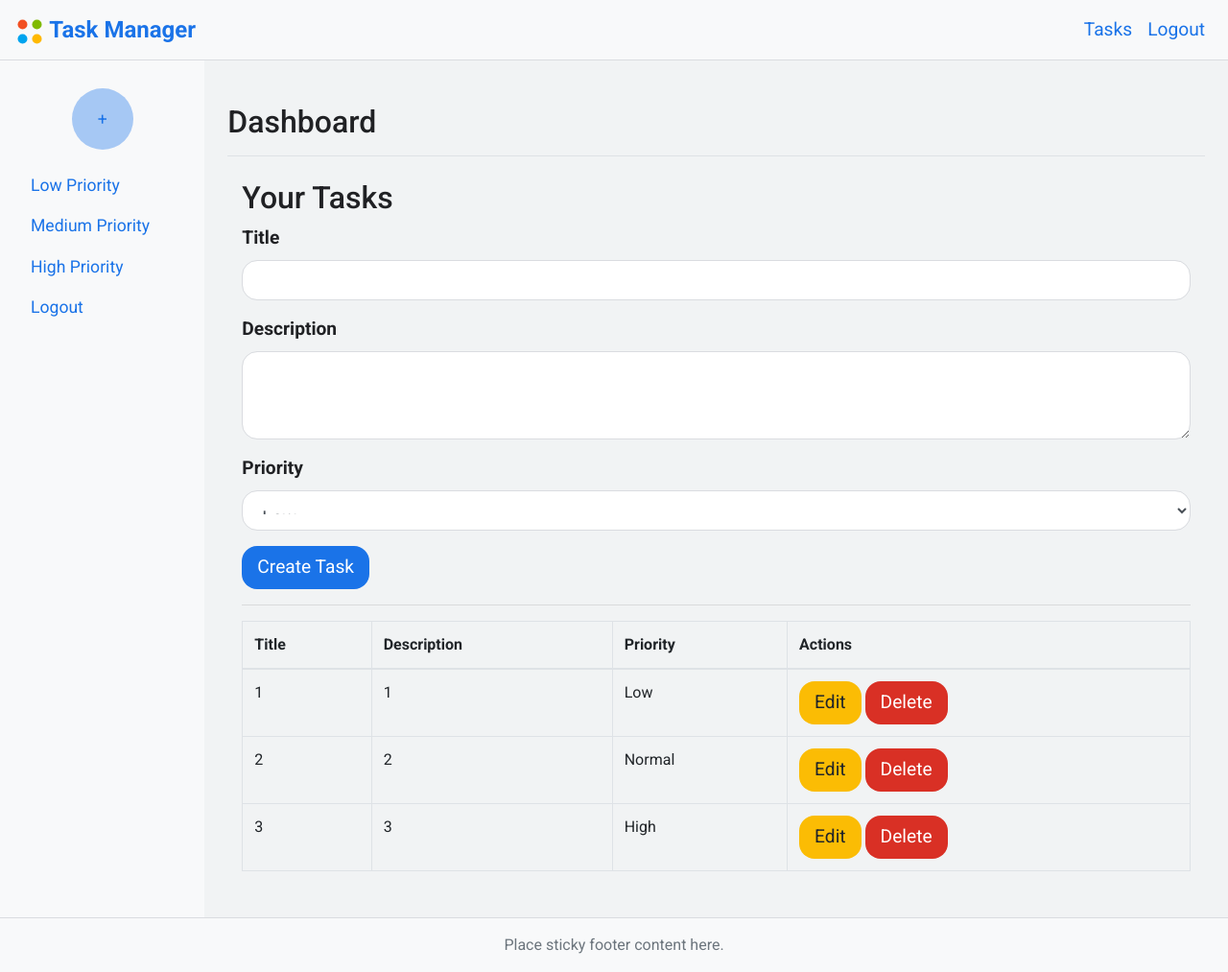
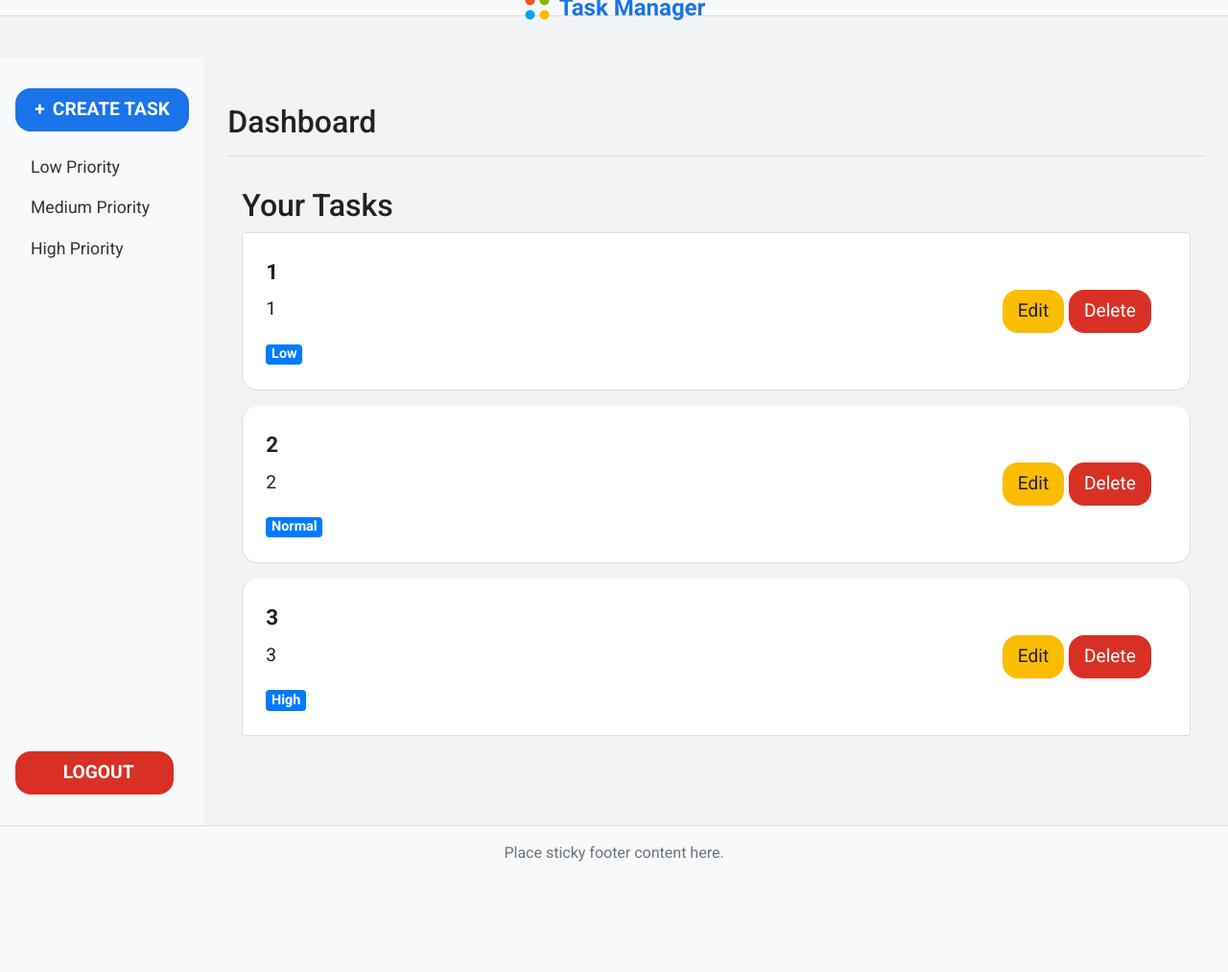
Before and after one commit to Anastasios3/Task-Managment-App-Mk-I--lightweight, a Flask app: page /tasks in a window 1280 px wide. Shown: the whole page at 96% size. After the commit the page ends 898 px from the top, so only its background shows below. Run offline with Flask 3, Linux system fonts and the light colour scheme; a user stored in the database is signed in; data comes from the database, SQL or seed files in the repository; both versions use the stored data as it was after the commit; some libraries are stand-ins or nearby versions.

Commit message:
chore: Refactor tasks.html template for improved readability and maintainability

```diff
--- /dev/null
+++ b/static/CSS/base.css
@@ -0,0 +1,17 @@
+/* General body styling */
+body {
+  background-color: #f1f3f4;
+  font-family: "Roboto", sans-serif;
+  color: #202124;
+  margin: 0;
+  padding: 0;
+  display: flex;
+  flex-direction: column;
+  min-height: 100vh;
+}
+
+.wrapper {
+  display: flex;
+  flex: 1;
+  margin-top: 60px; /* Height of navbar */
+}
--- /dev/null
+++ b/static/CSS/footer.css
@@ -0,0 +1,29 @@
+/* Footer styling */
+.footer {
+  background-color: #f8f9fa;
+  border-top: 1px solid #dadce0;
+  text-align: center;
+  padding: 1rem 0;
+}
+
+/* Responsive design for smaller screens */
+@media (max-width: 768px) {
+  #sidebar {
+    position: fixed;
+    transform: translateX(-100%);
+    z-index: 1000;
+    width: 100%;
+  }
+
+  #main-content {
+    margin-left: 0;
+  }
+
+  .navbar-toggler {
+    display: block;
+  }
+
+  .wrapper {
+    flex-direction: column;
+  }
+}
--- /dev/null
+++ b/static/CSS/main_content.css
@@ -0,0 +1,86 @@
+/* Main content styling */
+#main-content {
+  flex: 1;
+  padding: 2rem;
+  transition: margin-left 0.3s ease;
+}
+
+#main-content.collapsed {
+  margin-left: 0;
+}
+
+.container-fluid {
+  padding-top: 1rem;
+}
+
+/* Form styling */
+.form-label {
+  font-size: 1.2rem;
+  font-weight: bold;
+}
+
+.form-control {
+  font-size: 1.2rem;
+  padding: 1rem;
+  border-radius: 1rem;
+  border: 1px solid #dadce0;
+}
+
+.btn {
+  font-size: 1.2rem;
+  padding: 0.5rem 1rem;
+  border-radius: 1rem;
+  transition: background-color 0.3s ease;
+}
+
+.btn-primary {
+  background-color: #1a73e8;
+  border: none;
+}
+
+.btn-primary:hover {
+  background-color: #185abc;
+}
+
+.btn-warning {
+  background-color: #fbbc04;
+  border: none;
+}
+
+.btn-warning:hover {
+  background-color: #e8a200;
+}
+
+.btn-danger {
+  background-color: #d93025;
+  border: none;
+}
+
+.btn-danger:hover {
+  background-color: #c5221f;
+}
+
+/* Task list styling */
+.list-group-item {
+  font-size: 1.2rem;
+  padding: 1.5rem;
+  margin-bottom: 1rem;
+  border-radius: 1rem;
+  border: 1px solid #dadce0;
+  background-color: #fff;
+}
+
+.list-group-item strong {
+  display: block;
+  font-size: 1.4rem;
+  margin-bottom: 0.5rem;
+}
+
+.d-flex > div {
+  margin-right: 1rem;
+}
+
+.alert {
+  font-size: 1.2rem;
+  border-radius: 1rem;
+}
--- /dev/null
+++ b/static/CSS/navbar.css
@@ -0,0 +1,28 @@
+/* Navbar styling */
+.navbar {
+  background-color: #fff;
+  border-bottom: 1px solid #dadce0;
+  position: fixed;
+  width: 100%;
+  z-index: 1000;
+}
+
+.navbar-brand {
+  font-size: 1.5rem;
+  font-weight: bold;
+  color: #1a73e8 !important;
+}
+
+.navbar .navbar-brand {
+  display: flex;
+  align-items: center;
+  justify-content: center;
+  width: 100%;
+  position: absolute;
+  left: 50%;
+  transform: translateX(-50%);
+}
+
+.navbar-brand img {
+  margin-right: 0.5rem;
+}
--- /dev/null
+++ b/static/CSS/sidebar.css
@@ -0,0 +1,68 @@
+/* Sidebar styling */
+#sidebar {
+  width: 20%;
+  min-height: 100vh;
+  background-color: #f8f9fa;
+  padding: 1rem;
+  transition: transform 0.3s ease;
+}
+
+#sidebar .nav-link {
+  font-size: 1.1rem;
+  color: #333;
+}
+
+#sidebar .nav-link:hover {
+  background-color: #ddd;
+  border-radius: 0.5rem;
+}
+
+#sidebar.collapsed {
+  transform: translateX(-100%);
+}
+
+.create-task-btn {
+  font-size: 1.1rem;
+  font-weight: bold;
+  width: 100%;
+  background-color: #1a73e8;
+  color: white;
+  text-align: center;
+  padding: 0.5rem;
+  border-radius: 0.5rem;
+  display: flex;
+  justify-content: center;
+  align-items: center;
+  transition: background-color 0.3s ease;
+}
+
+.create-task-btn:hover {
+  background-color: #185abc;
+}
+
+.create-task-btn strong {
+  margin-right: 0.5rem;
+}
+
+.logout-btn {
+  font-size: 1.1rem;
+  font-weight: bold;
+  width: 100%;
+  background-color: #d93025;
+  color: white;
+  text-align: center;
+  padding: 0.5rem;
+  border-radius: 0.5rem;
+  display: flex;
+  justify-content: center;
+  align-items: center;
+  transition: background-color 0.3s ease;
+}
+
+.logout-btn:hover {
+  background-color: #c5221f;
+}
+
+.logout-btn span {
+  margin-left: 0.5rem;
+}
--- a/static/style.css
+++ b/static/style.css
@@ -60,28 +60,50 @@ body {
   transform: translateX(-100%);
 }
 
-.add-task-btn {
+.create-task-btn {
+  font-size: 1.1rem;
+  font-weight: bold;
+  width: 100%;
+  background-color: #1a73e8;
+  color: white;
+  text-align: center;
+  padding: 0.5rem;
+  border-radius: 0.5rem;
   display: flex;
   justify-content: center;
   align-items: center;
-  width: 4rem;
-  height: 4rem;
-  border-radius: 50%;
-  background-color: #1a73e85e;
-  color: white;
-  font-size: 2rem;
-  text-align: center;
   transition: background-color 0.3s ease;
-  margin: 0 auto;
 }
 
-.add-task-btn:hover {
+.create-task-btn:hover {
   background-color: #185abc;
 }
 
-.plus-sign {
-  margin: 0;
-  line-height: 0; /* Ensure line height does not affect centering */
+.create-task-btn strong {
+  margin-right: 0.5rem;
+}
+
+.logout-btn {
+  font-size: 1.1rem;
+  font-weight: bold;
+  width: 100%;
+  background-color: #d93025;
+  color: white;
+  text-align: center;
+  padding: 0.5rem;
+  border-radius: 0.5rem;
+  display: flex;
+  justify-content: center;
+  align-items: center;
+  transition: background-color 0.3s ease;
+}
+
+.logout-btn:hover {
+  background-color: #c5221f;
+}
+
+.logout-btn span {
+  margin-left: 0.5rem;
 }
 
 /* Main content styling */
--- a/templates/base.html
+++ b/templates/base.html
@@ -10,7 +10,23 @@
     />
     <link
       rel="stylesheet"
-      href="{{ url_for('static', filename='style.css') }}"
+      href="{{ url_for('static', filename='css/base.css') }}"
+    />
+    <link
+      rel="stylesheet"
+      href="{{ url_for('static', filename='css/navbar.css') }}"
+    />
+    <link
+      rel="stylesheet"
+      href="{{ url_for('static', filename='css/sidebar.css') }}"
+    />
+    <link
+      rel="stylesheet"
+      href="{{ url_for('static', filename='css/main_content.css') }}"
+    />
+    <link
+      rel="stylesheet"
+      href="{{ url_for('static', filename='css/footer.css') }}"
     />
     <link
       href="https://fonts.googleapis.com/css2?family=Roboto:wght@400;500;700&display=swap"
@@ -18,92 +34,10 @@
     />
   </head>
   <body>
-    <nav class="navbar navbar-expand-lg navbar-light bg-light">
-      <a class="navbar-brand" href="{{ url_for('main.home') }}">
-        <img
-          src="{{ url_for('static', filename='logo.svg') }}"
-          alt="Task Manager Logo"
-          width="30"
-          height="30"
-        />
-        Task Manager
-      </a>
-      <button
-        class="navbar-toggler"
-        type="button"
-        data-toggle="collapse"
-        data-target="#navbarNav"
-        aria-controls="navbarNav"
-        aria-expanded="false"
-        aria-label="Toggle navigation"
-      >
-        <span class="navbar-toggler-icon"></span>
-      </button>
-      <div class="collapse navbar-collapse" id="navbarNav">
-        <ul class="navbar-nav ml-auto">
-          {% if current_user.is_authenticated %}
-          <li class="nav-item">
-            <a class="nav-link" href="{{ url_for('task.tasks') }}">Tasks</a>
-          </li>
-          <li class="nav-item">
-            <a class="nav-link" href="{{ url_for('auth.logout') }}">Logout</a>
-          </li>
-          {% else %}
-          <li class="nav-item">
-            <a class="nav-link" href="{{ url_for('auth.login') }}">Login</a>
-          </li>
-          <li class="nav-item">
-            <a class="nav-link" href="{{ url_for('auth.register') }}"
-              >Register</a
-            >
-          </li>
-          {% endif %}
-        </ul>
-      </div>
-    </nav>
+    {% include 'navbar.html' %}
     <div class="wrapper">
-      {% if current_user.is_authenticated %}
-      <nav id="sidebar" class="col-md-3 col-lg-2 d-md-block bg-light sidebar">
-        <div class="sidebar-sticky pt-3">
-          <ul class="nav flex-column">
-            <li class="nav-item text-center mb-3">
-              <a
-                class="nav-link add-task-btn"
-                href="#"
-                data-toggle="modal"
-                data-target="#createTaskModal"
-              >
-                <span class="plus-sign">+</span>
-              </a>
-            </li>
-            <li class="nav-item">
-              <a
-                class="nav-link"
-                href="{{ url_for('task.tasks', priority='Low') }}"
-                >Low Priority</a
-              >
-            </li>
-            <li class="nav-item">
-              <a
-                class="nav-link"
-                href="{{ url_for('task.tasks', priority='Normal') }}"
-                >Medium Priority</a
-              >
-            </li>
-            <li class="nav-item">
-              <a
-                class="nav-link"
-                href="{{ url_for('task.tasks', priority='High') }}"
-                >High Priority</a
-              >
-            </li>
-            <li class="nav-item mt-auto">
-              <a class="nav-link" href="{{ url_for('auth.logout') }}">Logout</a>
-            </li>
-          </ul>
-        </div>
-      </nav>
-      {% endif %}
+      {% if current_user.is_authenticated %} {% include 'sidebar.html' %} {%
+      endif %}
       <main
         id="main-content"
         role="main"
@@ -117,13 +51,7 @@
         {% block content %}{% endblock %}
       </main>
     </div>
-    <footer class="footer mt-auto py-3 bg-light">
-      <div class="container">
-        <span class="text-muted">Place sticky footer content here.</span>
-      </div>
-    </footer>
-
-    {% if form.__class__.__name__ == 'TaskForm' %}
+    {% include 'footer.html' %} {% if form.__class__.__name__ == 'TaskForm' %}
     <!-- Create Task Modal -->
     <div
       class="modal fade"
@@ -181,6 +109,6 @@
     <script src="https://code.jquery.com/jquery-3.5.1.slim.min.js"></script>
     <script src="https://cdn.jsdelivr.net/npm/@popperjs/core@2.5.4/dist/umd/popper.min.js"></script>
     <script src="https://stackpath.bootstrapcdn.com/bootstrap/4.5.2/js/bootstrap.min.js"></script>
-    <script src="{{ url_for('static', filename='script.js') }}"></script>
+    <script src="{{ url_for('static', filename='js/script.js') }}"></script>
   </body>
 </html>
--- /dev/null
+++ b/templates/footer.html
@@ -0,0 +1,5 @@
+<footer class="footer mt-auto py-3 bg-light">
+  <div class="container">
+    <span class="text-muted">Place sticky footer content here.</span>
+  </div>
+</footer>
--- /dev/null
+++ b/templates/navbar.html
@@ -0,0 +1,13 @@
+<nav
+  class="navbar navbar-expand-lg navbar-light bg-light justify-content-center"
+>
+  <a class="navbar-brand" href="{{ url_for('task.tasks') }}">
+    <img
+      src="{{ url_for('static', filename='logo.svg') }}"
+      alt="Task Manager Logo"
+      width="30"
+      height="30"
+    />
+    Task Manager
+  </a>
+</nav>
--- /dev/null
+++ b/templates/sidebar.html
@@ -0,0 +1,38 @@
+<nav id="sidebar" class="col-md-3 col-lg-2 d-md-block bg-light sidebar">
+  <div class="sidebar-sticky pt-3 d-flex flex-column h-100">
+    <ul class="nav flex-column">
+      <li class="nav-item text-center mb-3">
+        <a
+          class="btn btn-primary create-task-btn"
+          href="#"
+          data-toggle="modal"
+          data-target="#createTaskModal"
+        >
+          <strong>+</strong> CREATE TASK
+        </a>
+      </li>
+      <li class="nav-item">
+        <a class="nav-link" href="{{ url_for('task.tasks', priority='Low') }}"
+          >Low Priority</a
+        >
+      </li>
+      <li class="nav-item">
+        <a
+          class="nav-link"
+          href="{{ url_for('task.tasks', priority='Normal') }}"
+          >Medium Priority</a
+        >
+      </li>
+      <li class="nav-item">
+        <a class="nav-link" href="{{ url_for('task.tasks', priority='High') }}"
+          >High Priority</a
+        >
+      </li>
+    </ul>
+    <div class="mt-auto text-center mb-3">
+      <a class="btn btn-danger logout-btn" href="{{ url_for('auth.logout') }}">
+        <span>LOGOUT</span>
+      </a>
+    </div>
+  </div>
+</nav>
--- a/templates/tasks.html
+++ b/templates/tasks.html
@@ -1,46 +1,18 @@
 {% extends "base.html" %} {% block content %}
-<div class="container mt-4">
-  <div class="row">
-    <div class="col-md-12">
+<div class="container-fluid">
   <h2>Your Tasks</h2>
-      <form method="POST">
-        {{ form.hidden_tag() }}
-        <div class="form-group">
-          {{ form.title.label(class="form-label") }} {{
-          form.title(class="form-control") }}
+  {% if tasks %}
+  <ul class="list-group">
+    {% for task in tasks %}
+    <li
+      class="list-group-item d-flex justify-content-between align-items-center"
+    >
+      <div>
+        <strong>{{ task.title }}</strong>
+        <p>{{ task.description }}</p>
+        <span class="badge badge-primary">{{ task.priority }}</span>
       </div>
-        <div class="form-group">
-          {{ form.description.label(class="form-label") }} {{
-          form.description(class="form-control") }}
-        </div>
-        <div class="form-group">
-          {{ form.priority.label(class="form-label") }} {{
-          form.priority(class="form-control") }}
-        </div>
-        <button type="submit" class="btn btn-primary">Create Task</button>
-      </form>
-    </div>
-  </div>
-  <hr />
-  <div class="row">
-    <div class="col-md-12">
-      {% if tasks %}
-      <table class="table table-bordered">
-        <thead>
-          <tr>
-            <th>Title</th>
-            <th>Description</th>
-            <th>Priority</th>
-            <th>Actions</th>
-          </tr>
-        </thead>
-        <tbody>
-          {% for task in tasks %}
-          <tr>
-            <td>{{ task.title }}</td>
-            <td>{{ task.description }}</td>
-            <td>{{ task.priority }}</td>
-            <td>
+      <div>
         <a
           href="{{ url_for('task.update_task', task_id=task.id) }}"
           class="btn btn-warning btn-sm"
@@ -51,15 +23,12 @@
           class="btn btn-danger btn-sm"
           >Delete</a
         >
-            </td>
-          </tr>
+      </div>
+    </li>
     {% endfor %}
-        </tbody>
-      </table>
+  </ul>
   {% else %}
   <p>No tasks available.</p>
   {% endif %}
 </div>
-  </div>
-</div>
 {% endblock %}
```
Also changed, not shown: static/js/script.js (renamed from static/script.js), task_manager.db. Lines whose indentation alone changed are shown as unchanged.
